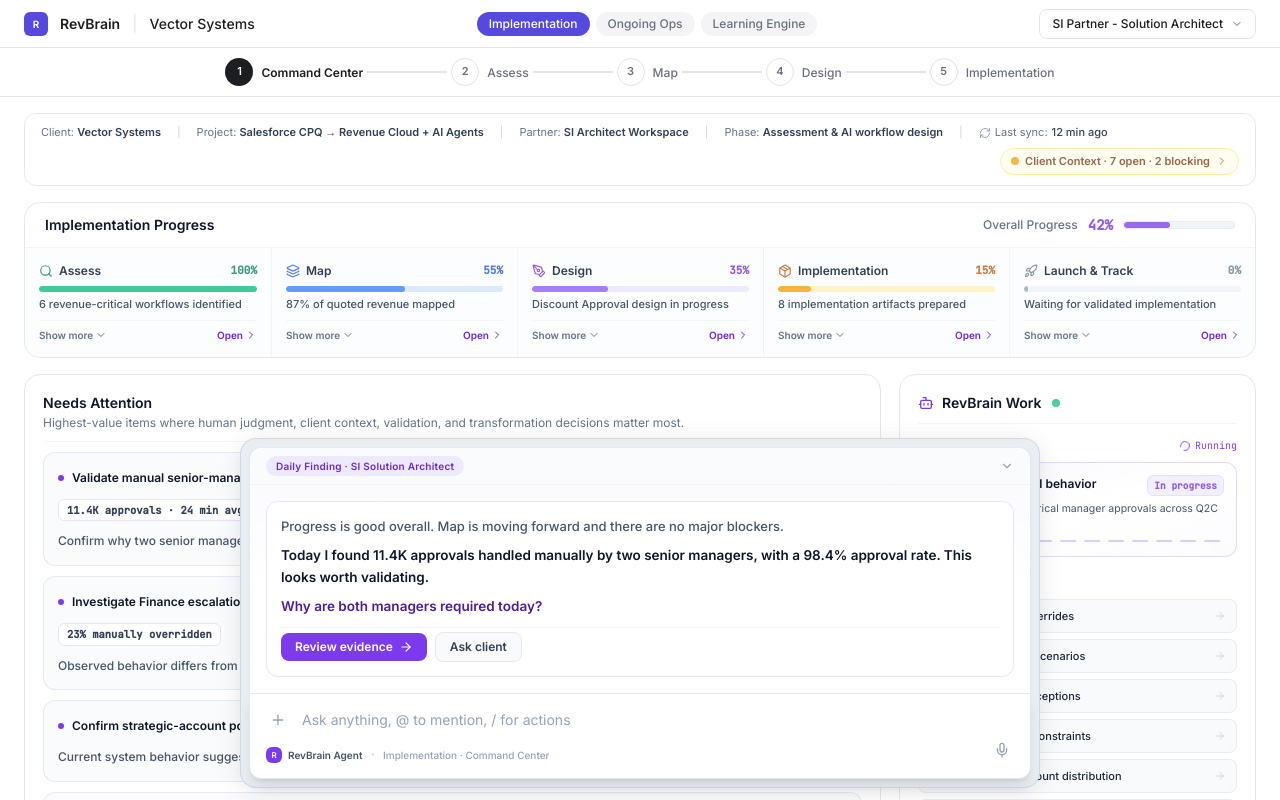
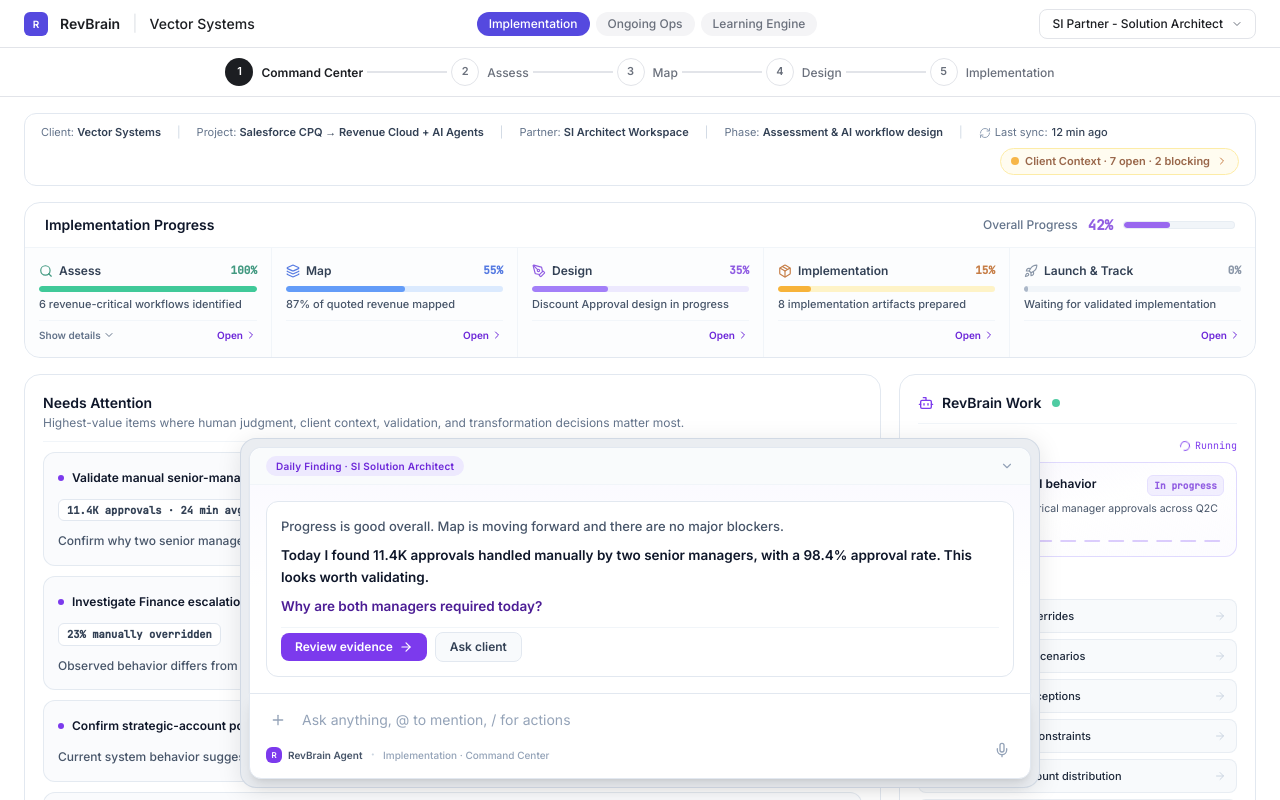
Before and after one commit to OfirVento/revbrain-v2-demo, a React (Vite) app: page /revbrain/migration/si-architect in a window 1280 px wide. Built offline with nearby package versions, Linux system fonts and the light colour scheme.

Commit message:
Keep single Show details toggle under Assess card to expand/collapse all 5 stage cards together

```diff
--- a/src/pages/revbrain/si-architect/SIArchitectCommandCenter.tsx
+++ b/src/pages/revbrain/si-architect/SIArchitectCommandCenter.tsx
@@ -273,8 +273,8 @@
   // Top Client Context drawer state
   const [clientContextOpen, setClientContextOpen] = useState(false);
 
-  // Collapsible detailed bullets per stage (all collapsed by default)
-  const [expandedStages, setExpandedStages] = useState<Record<string, boolean>>({});
+  // Collapsible detailed bullets per stage (single toggle under Assess controls all)
+  const [allStagesExpanded, setAllStagesExpanded] = useState(false);
 
   // Needs Attention expansion
   const [showAllAttention, setShowAllAttention] = useState(false);
@@ -308,10 +308,6 @@
     ALL_REV_TASKS[(currentTaskIndex + 1 + i) % ALL_REV_TASKS.length]
   );
   const visibleCompleted = showMoreCompleted ? completedTasks : completedTasks.slice(0, 3);
-
-  const toggleStage = (id: string) => {
-    setExpandedStages((prev) => ({ ...prev, [id]: !prev[id] }));
-  };
 
   return (
     <div className="w-full flex flex-col relative">
@@ -373,11 +369,11 @@
             </div>
           </div>
 
-          {/* 5-Stage Grid (Collapsed by default) */}
+          {/* 5-Stage Grid (Controlled globally by single toggle under Assess) */}
           <div className="grid grid-cols-1 md:grid-cols-3 lg:grid-cols-5 divide-y lg:divide-y-0 lg:divide-x divide-slate-100">
             {STAGES.map((stage) => {
               const Icon = stage.icon;
-              const isExpanded = !!expandedStages[stage.id];
+              const isExpanded = allStagesExpanded;
 
               return (
                 <div key={stage.id} className="p-3 sm:p-3.5 flex flex-col justify-between bg-slate-50/40 hover:bg-white transition-colors group">
@@ -432,15 +428,19 @@
                     )}
                   </div>
 
-                  {/* Stage Bottom Bar: Show more toggle & direct link */}
+                  {/* Stage Bottom Bar: Show details toggle under Assess & direct link on all */}
                   <div className="pt-1.5 border-t border-slate-100/80 flex items-center justify-between mt-2">
-                    <button
-                      onClick={() => toggleStage(stage.id)}
-                      className="text-[10px] font-semibold text-slate-500 hover:text-slate-900 flex items-center gap-0.5 cursor-pointer"
-                    >
-                      <span>{isExpanded ? 'Show less' : 'Show more'}</span>
-                      {isExpanded ? <ChevronUp className="w-3 h-3" /> : <ChevronDown className="w-3 h-3" />}
-                    </button>
+                    {stage.id === 'assess' ? (
+                      <button
+                        onClick={() => setAllStagesExpanded(!allStagesExpanded)}
+                        className="text-[10px] font-semibold text-slate-500 hover:text-slate-900 flex items-center gap-0.5 cursor-pointer"
+                      >
+                        <span>{allStagesExpanded ? 'Show less' : 'Show details'}</span>
+                        {allStagesExpanded ? <ChevronUp className="w-3 h-3" /> : <ChevronDown className="w-3 h-3" />}
+                      </button>
+                    ) : (
+                      <div />
+                    )}
 
                     <button
                       onClick={() => navigate(stage.link)}
```
